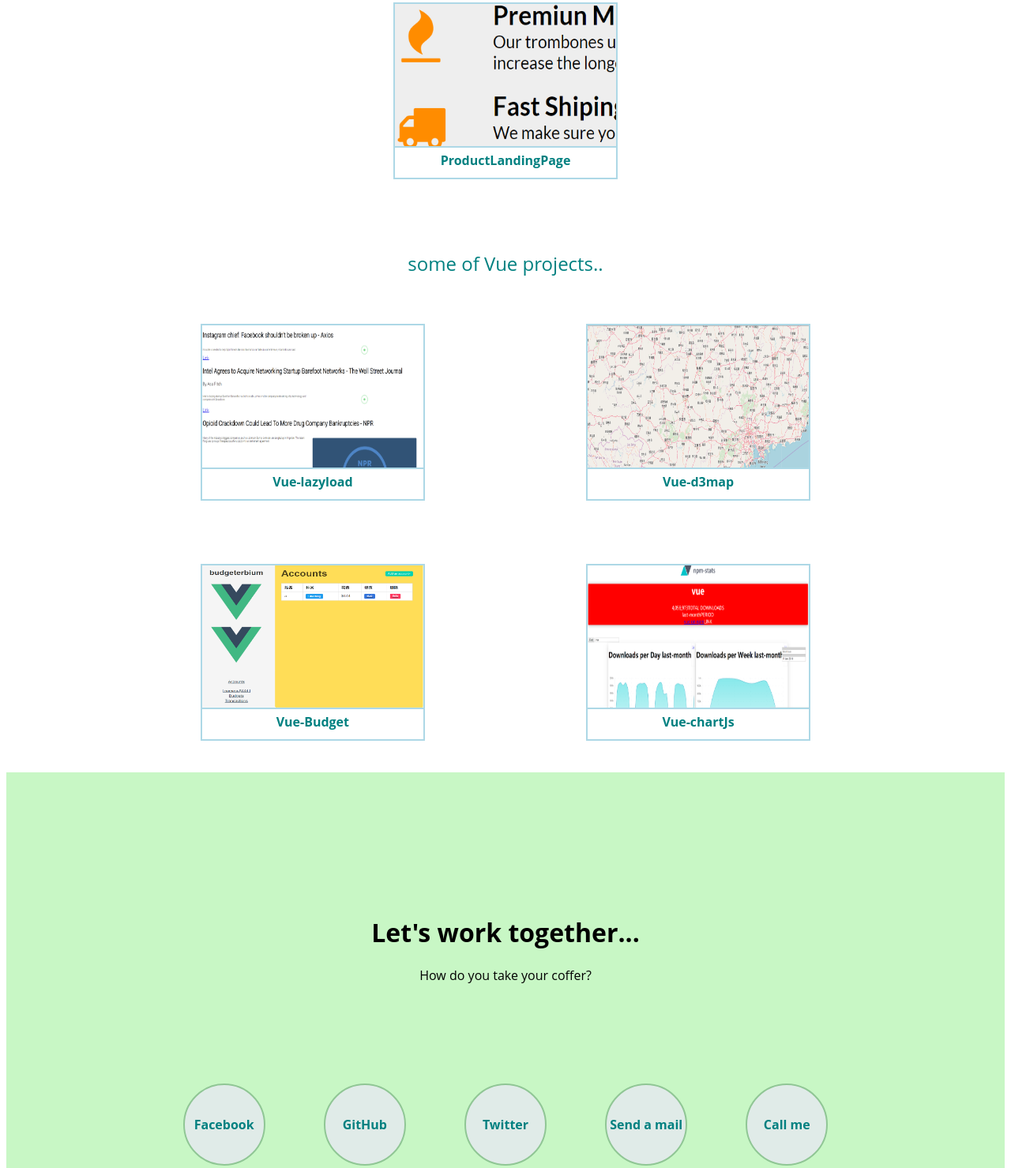
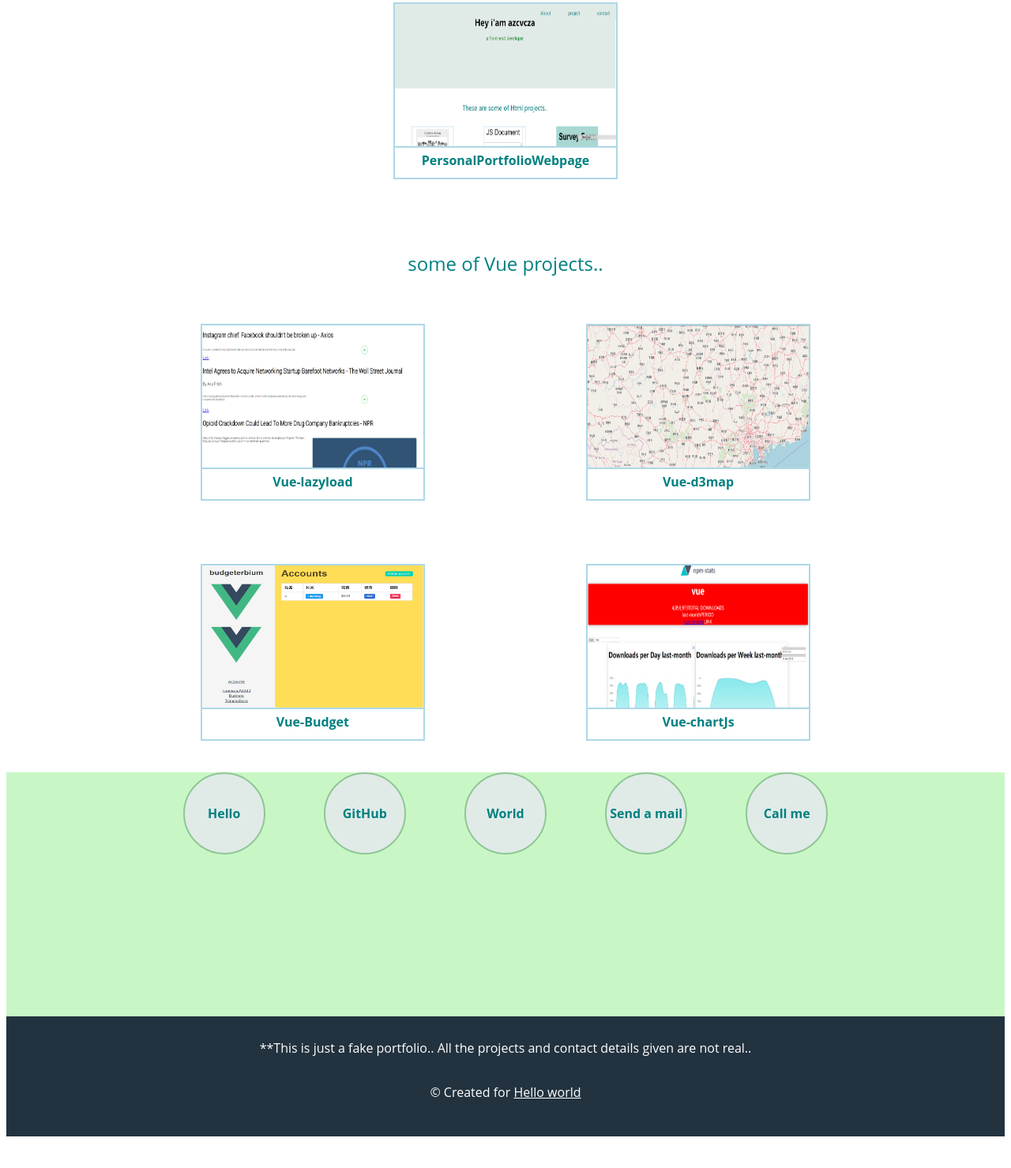
Before and after one commit to azcvcza/RWDP_PersonalPortfolioWebpage, a plain HTML site: page page.html in a window 1280 px wide. Shown: the part 1556-3035 px from the top of the page at 79% size. After the commit the page ends 3003 px from the top, so only its background shows below. Drawn offline with Linux system fonts and the light colour scheme.

Commit message:
merge self page

```diff
--- a/page.html
+++ b/page.html
@@ -39,9 +39,9 @@
             <img class="project-pic" src="./image/product_cut.png" alt="project">
             <div class="project-title">ProductLandingPage</div>
         </a>
-        <a href="https://azcvcza.github.io/RWDP_Product-Landing-age/" class="project project-tile">
-            <img class="project-pic" src="./image/product_cut.png" alt="project">
-            <div class="project-title">ProductLandingPage</div>
+        <a href="https://azcvcza.github.io/RWDP_PersonalPortfolioWebpage/" class="project project-tile">
+            <img class="project-pic" src="./image/profile.png" alt="project">
+            <div class="project-title">PersonalPortfolioWebpage</div>
         </a>
 
         <h2 class="work-header">some of Vue projects..</h2>
@@ -65,13 +65,9 @@
         <!--<a href="#" class="show-all" target="_blank">Show all</a>-->
     </div>
     <div id="contact">
-        <div class="header">
-            <h1>Let's work together...</h1>
-            <p>How do you take your coffer?</p>
-        </div>
-        <a href="" class="contact-details">Facebook</a>
+        <a href="" class="contact-details">Hello</a>
         <a href="https://github.com/azcvcza" id="profile-link" class="contact-details">GitHub</a>
-        <a href="" class="contact-details">Twitter</a>
+        <a href="" class="contact-details">World</a>
         <a href="" class="contact-details">Send a mail</a>
         <a href="" class="contact-details">Call me</a>
     </div>
```
Also changed, not shown: image/profile.png (added).
